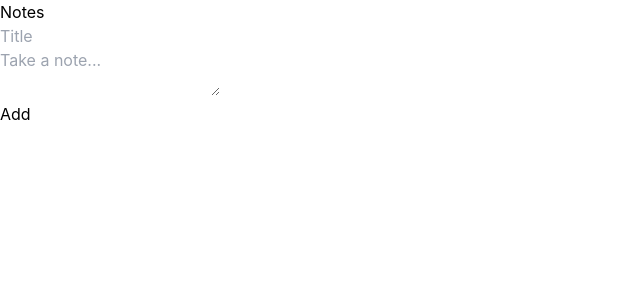
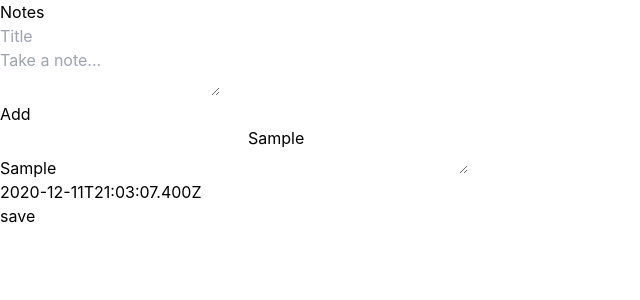
Before and after one commit to arehtunde/notes, a React (Create React App) app: page / in a window 1280 px wide. Both pictures are taken after typing "Sample", "Sample" into the empty fields and a click on the button "Add". Shown: the top 300 px of the page, without its empty margins (0-640 px from the left). Built offline with nearby package versions, Linux system fonts and the light colour scheme.

Commit message:
implement add note function & edit note

```diff
--- a/src/App.js
+++ b/src/App.js
@@ -1,18 +1,26 @@
 import './App.css';
 import Header from './components/header';
-import Note from './components/note';
+import AddNote from './components/addNote';
+import EditNote from './components/editNote'
 import { useState } from 'react';
 
 const App = () => {
-
+  const [noteArray, setNoteArray] = useState([]);
   const [newNote, setNewNote] = useState({
     input: '', textarea: '',
   });
 
   const handleSubmit = (event) => {
     event.preventDefault();
-    console.log(newNote)
 
+    const noteObject = {
+      title: newNote.input,
+      content: newNote.textarea,
+      date: new Date().toISOString(),
+      id: noteArray.length + 1,
+    }
+
+    setNoteArray(noteArray.concat(noteObject));
     setNewNote({
       input: '', textarea: '',
     })
@@ -22,8 +30,8 @@ const App = () => {
     const value = event.target.value;
 
     setNewNote({
-      ...newNote,
-      [event.target.name]: value,
+    ...newNote,
+    [event.target.name]: value,
     })
   };
 
@@ -31,12 +39,18 @@ const App = () => {
     <div>
       <Header />
       <form onSubmit={handleSubmit}>
-        <Note
+        <AddNote
           value={newNote}
           onChange={handleChange}
         />
         <button>Add</button>
       </form>
+
+      {
+        noteArray.map(note =>
+          <EditNote note={note} key={note.id} />
+        )
+      }
     </div>
   )
 };
--- a/src/components/note.js
+++ b/src/components/addNote.js
@@ -1,19 +1,20 @@
-const Note = ({value, onChange}) => {
+import { Input, Textarea } from './input'
+
+const AddNote = ({value, onChange}) => {
   return (
     <>
       <div>
-        <input
-          type='text'
+        <Input
+          name='input'
           placeholder='Title'
-          name='input'
           value={value.input}
           onChange={onChange}
         />
       </div>
       <div>
-        <textarea
+        <Textarea
+          name='textarea'
           placeholder='Take a note...'
-          name='textarea'
           value={value.textarea}
           onChange={onChange}
         />
@@ -22,4 +23,4 @@ const Note = ({value, onChange}) => {
   )
 };
 
-export default Note
+export default AddNote;
--- /dev/null
+++ b/src/components/editNote.js
@@ -0,0 +1,48 @@
+import { useState } from 'react';
+import { Input, Textarea } from './input'
+
+const EditNote = ({note}) => {
+  const [edit, setEdit] = useState({
+    title: note.title,
+    content: note.content,
+    date: note.date,
+  });
+
+  const handleSubmit = (event) => {
+    event.preventDefault();
+    const value = event.target.value;
+    setEdit({
+      ...edit,
+      [event.target.name]: value,
+    })
+  };
+
+  const handleEdit = (event) => {
+    const value = event.target.value;
+
+    setEdit({
+      ...edit,
+      [event.target.name]: value,
+    })
+  };
+
+  return (
+    <form onSubmit={handleSubmit}>
+      <Input
+        name='title'
+        value={edit.title}
+        onChange={handleEdit}
+      />
+
+      <Textarea
+        name='content'
+        value={edit.content}
+        onChange={handleEdit}
+      />
+      <p>{edit.date}</p>
+      <button>save</button>
+    </form>
+  )
+};
+
+export default EditNote;
--- /dev/null
+++ b/src/components/input.js
@@ -0,0 +1,28 @@
+const Input = (props) => {
+  const { value, onChange, name, placeholder } = props;
+
+  return (
+    <input
+      type='text'
+      placeholder={placeholder}
+      name={name}
+      value={value}
+      onChange={onChange}
+    />
+  )
+};
+
+const Textarea = (props) => {
+  const { value, onChange, name, placeholder } = props;
+
+  return (
+    <textarea
+      placeholder={placeholder}
+      name={name}
+      value={value}
+      onChange={onChange}
+    />
+  )
+};
+
+export { Input, Textarea };
```
Also changed, not shown: 1 other file (tests, documents, lock files or other folders).
